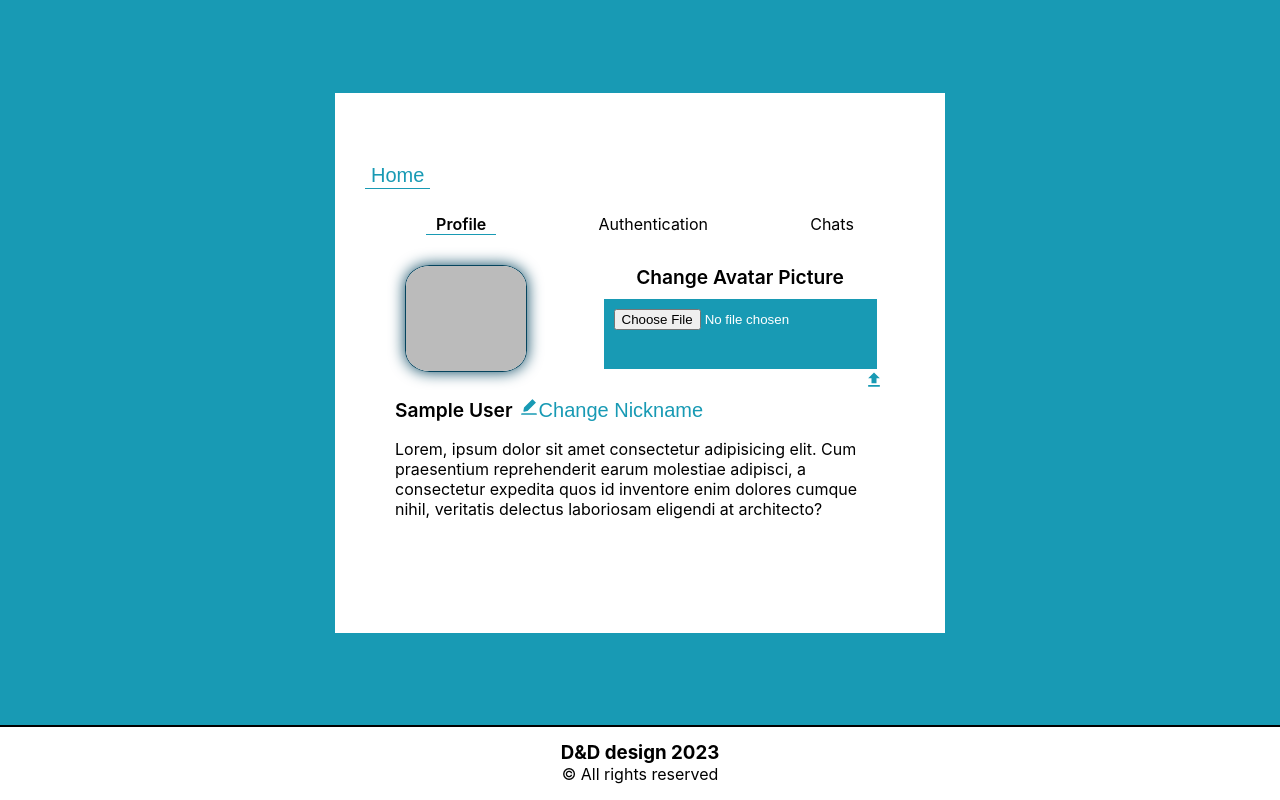
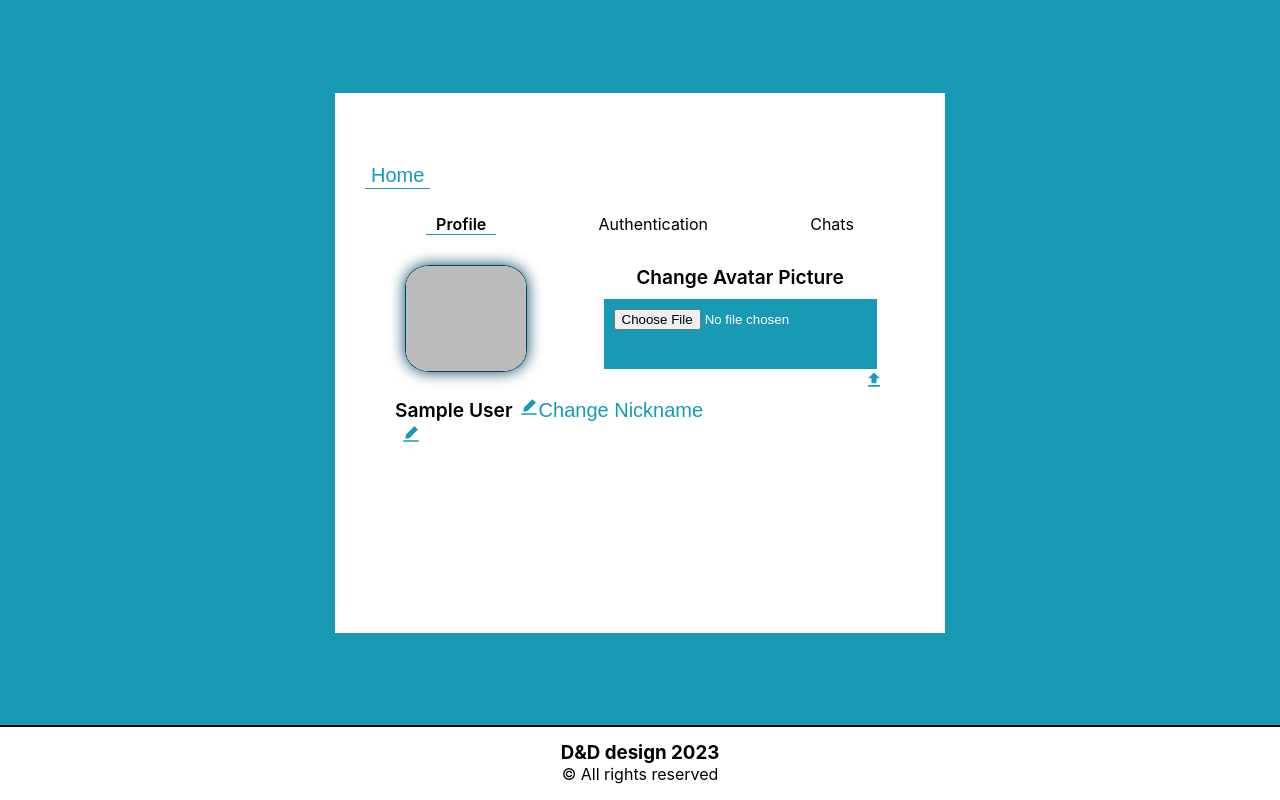
Before and after one commit to DenisTagaev/webchat, a React (Create React App) app: page /profile in a window 1280 px wide. Built offline with nearby package versions, Linux system fonts and the light colour scheme; no server answers; sample sign-in values are in the browser's storage.

Commit message:
Description profile update

```diff
--- a/src/pages/profile/Profile.jsx
+++ b/src/pages/profile/Profile.jsx
@@ -11,8 +11,8 @@ import { storage } from '../../environments/firebase';
 import { ref, uploadBytesResumable, getDownloadURL } from "firebase/storage";
 
 // firestore
-// import { db } from '../../environments/firebase';
-// import { doc, updateDoc } from "firebase/firestore";
+import { db } from '../../environments/firebase';
+import { doc, updateDoc } from "firebase/firestore";
 
 // styles
 // external file styles
@@ -39,12 +39,16 @@ const Profile = () => {
     // default avatar png
     const [avatarUrl, setAvatarUrl] = useState(currentUser.photoURL);
 
+    // profile description
+    const [desc, setDesc] = useState();
+
     // States for data changing
     const [photo, setPhoto] = useState(null);
     const [loading, setLoading] = useState(false);
     const [userName, setUserName] = useState(currentUser.displayName);
 
     const [changeNameAccess, setChangeNameAccess] = useState(false)
+    const [descriptionChangeAccess, setDescriptionChangeAccess] = useState(false);
     const [passwordChangeLoginAccess, setPasswordChangeLoginAccess] = useState(false);
     const [passwordChangeAccess, setPasswordChangeAccess] = useState(false);
 
@@ -198,6 +202,28 @@ const Profile = () => {
         });
     }
 
+    const handleDescription = (event) => {
+        setDesc(event.target.value);
+        console.log(desc)
+    }
+
+    const handleDescriptionUpdate = async (event) => {
+        event.preventDefault();
+
+        const data = {
+            profileDescription: desc,
+            // add any other user data to be updated here
+        };
+        try {
+            const documentRef = doc(db, "users", currentUser.uid);
+            await updateDoc(documentRef, data);
+            console.log("Document updated successfully")
+        } catch (error) {
+            console.error("Error updating document:", error);
+            throw error
+        }
+    }
+
     const validateFormField = (name, value) => {
         const errors = {};
 
@@ -299,10 +325,18 @@ const Profile = () => {
                                     </form>}
                             </div>
                             <div className="profileDesc">
-                                <span>
-                                    {/*  Add description part to document write functionality  */}
-                                    <p>Lorem, ipsum dolor sit amet consectetur adipisicing elit. Cum praesentium reprehenderit earum molestiae adipisci, a consectetur expedita quos id inventore enim dolores cumque nihil, veritatis delectus laboriosam eligendi at architecto?</p>
-                                </span>
+                                {!descriptionChangeAccess &&
+                                    <div>
+                                        <div></div>
+                                        <button className='iconBtn' onClick={() => { setDescriptionChangeAccess(true) }}><AiFillEdit /></button>
+                                    </div>
+                                }
+                                {descriptionChangeAccess &&
+                                    <form onSubmit={handleDescriptionUpdate}>
+                                        <textarea rows={10} cols={30} onChange={handleDescription} value={desc}></textarea>
+                                        <button className='iconBtn' type='submit' onClick={() => { setDescriptionChangeAccess(false) }}><AiFillEdit /></button>
+                                    </form>
+                                }
                             </div>
                         </div>
                         <div className={toggleState === 2 ? "content active-content" : "content"}>
```
Also changed, not shown: src/pages/registration/Register.jsx (+4 -4 lines).
